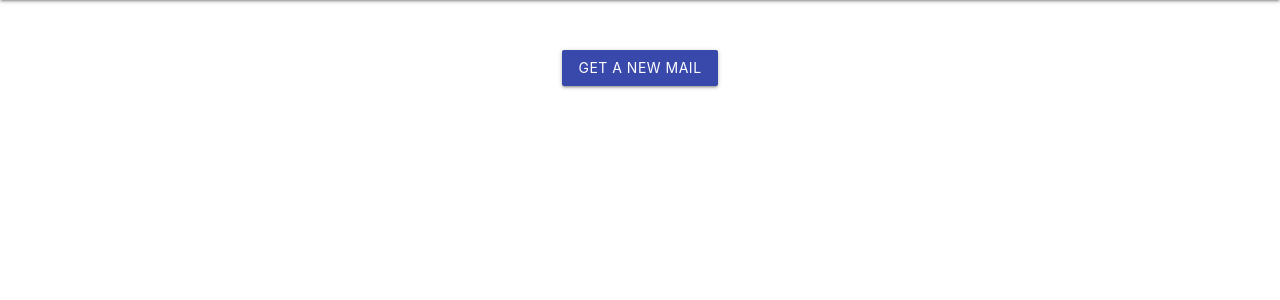
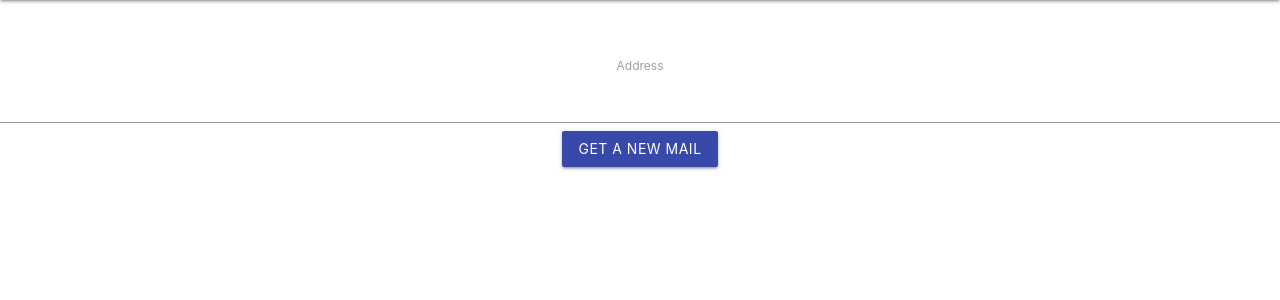
Before and after one commit to Huy-Ngo/temp-mail, a Flask app: page / in a window 1280 px wide. Shown: the part 64-364 px from the top of the page. Run offline with Flask 2, Linux system fonts and the light colour scheme; parts of the project's set-up code (start-up, migrations or seed data) failed here and were passed over.

Commit message:
Add field for customized input

```diff
--- a/templates/views/auth.html
+++ b/templates/views/auth.html
@@ -3,6 +3,8 @@
 {% block content %}
     <form method="post">
         <div class="center-align">
+            <label for="address">Address</label>
+            <input id="address" type="text"/>
             <button class="waves-effect waves-light indigo darken-1 btn" type="submit">Get a new mail</button>
         </div>
     </form>
```
